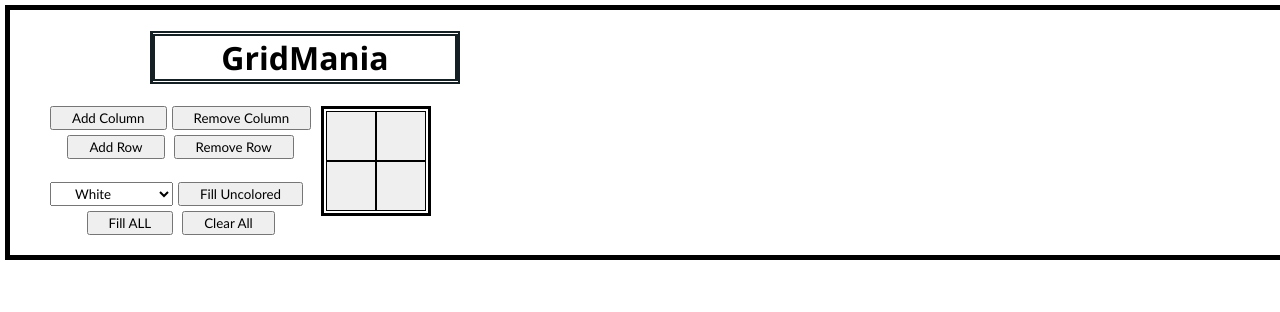
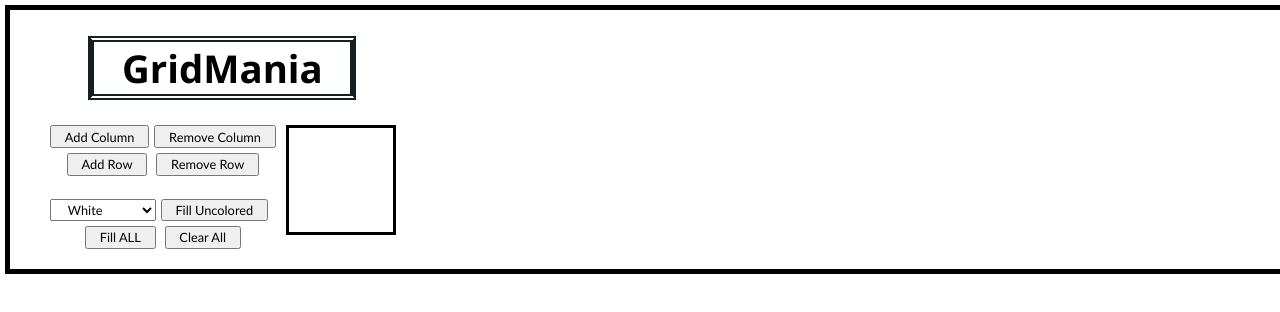
Before and after one commit to Oleksii-Kravtsov/DOM-3, a plain HTML site: page index.html in a window 1280 px wide. Both pictures are taken after a click on the button "Fill Uncolored". Drawn offline with Linux system fonts and the light colour scheme.

Commit message:
added a lot of stuff. To be honest, I forgot about all the issuess and stuff. I really got into doing this. Sorry about that. Anyway, I got all the coloring buttons to work. I think the only thing left is the long press functionality.

```diff
--- a/index.html
+++ b/index.html
@@ -18,25 +18,25 @@
                 <button class="control" onclick="removeRow()">Remove Row</button><br>
                 <br>
                 <div class="flex">
-                    <select class="color-picker control" name="color" default="Pick Color">
-                        <option>White</option>
-                        <option>Black</option>
-                        <option>Red</option>
-                        <option>Green</option>
-                        <option>Blue</option>
-                        <option>Deep Pink</option>
+                    <select class="color-picker control" onchange="updateUserColor()" name="color">
+                        <option value="white">White</option>
+                        <option value="black">Black</option>
+                        <option value="red">Red</option>
+                        <option value="green">Green</option>
+                        <option value="blue">Blue</option>
+                        <option value="deeppink">Deep Pink</option>
                     </select>
-                    <button class="control">Fill Uncolored</button><br>
+                    <button class="control" onclick="fillUncolored()">Fill Uncolored</button><br>
                 </div>
-                <button class="control">Fill ALL</button>
-                <button class="control">Clear All</button><br>
+                <button class="control" onclick="fillAll()">Fill ALL</button>
+                <button class="control" onclick="clearAll()">Clear All</button><br>
             </div>
             <div>
                 <div class="grid">
-                    <button class="cell"></button>
-                    <button class="cell"></button>
-                    <button class="cell"></button>
-                    <button class="cell"></button>
+                    <button class="cell nocolor" id="b1" onclick="changeColor(this.id);"></button>
+                    <button class="cell nocolor" id="b2" onclick="changeColor(this.id);"></button>
+                    <button class="cell nocolor" id="b3" onclick="changeColor(this.id);"></button>
+                    <button class="cell nocolor" id="b4" onclick="changeColor(this.id);"></button>
                 </div>
             </div>
         </main>
--- a/js/index.js
+++ b/js/index.js
@@ -1,10 +1,70 @@
+
 function print(text=""){console.log(text)}
+
+//grid stuff
 let grid = document.querySelector(".grid")
 let columnCount = 2
 let rowCount = 2
 setColumns()
 
+//coloring stuff
+let colorPicker = document.querySelector(".color-picker")
+let userColor = colorPicker.value
+let buttonId = 4
 
+//Color Manipulation//
+
+//set the color of one cell
+function changeColor(id){
+    let cell = document.querySelector(`#${id}`)
+    setColor(cell, userColor)
+}
+
+//fill all
+function fillAll(){
+    let cells = document.querySelectorAll(".cell")
+    setColors(cells, userColor)
+}
+
+//fill uncolored
+function fillUncolored(){
+    let unColored = document.querySelectorAll(".nocolor")
+    setColors(unColored, userColor)
+}
+
+//clear the cells back to white
+function clearAll(){
+    cells = document.querySelectorAll(".cell")
+    setColors(cells, "")
+}
+
+//update the userColor string
+function updateUserColor(){
+    userColor = colorPicker.value
+}
+
+//change the color of the individual cell
+function setColor(cell, color){
+    cell.style.backgroundColor = color
+    if(color == ""){
+        cell.classList.add("nocolor")
+    }else{
+        cell.classList.remove("nocolor")
+    }
+}
+
+//change the colors of an array of cells
+function setColors(cells, color){
+    for(let cell of cells){
+        setColor(cell, color)
+    }
+}
+
+// End //
+
+//Grid Manipulation//
+
+//user adds 1 row
 function addRow(){
     rowCount++
     setColumns()
@@ -57,19 +117,33 @@ function changeCells(mode, amount){
             removeLastCell()
         }
     }
+    //if no children remain, reset the counts
     if(grid.childElementCount == 0){
         rowCount = 0
         columnCount = 0
     }
 }
 
+//add a single cell to the end of the grid's child list
 function addLastCell(){
     let newCell = document.createElement("button")
     newCell.classList.add("cell")
+    newCell.classList.add("nocolor")
+
+    buttonId++
+    newCell.id = "b" + buttonId
+
+    loadedFunction = changeColor.bind(this, newCell.id)
+    newCell.onclick = loadedFunction
+
     grid.appendChild(newCell)
 }
 
 function removeLastCell(){
     let children = grid.querySelectorAll(".cell")
-    grid.removeChild(children[children.length-1])
+    let child = children[children.length-1]
+    buttonId--
+    grid.removeChild(child)
 }
+
+// End //
--- a/styles/style.css
+++ b/styles/style.css
@@ -8,13 +8,14 @@ body {
 
 
 h1 {
-    margin-left: 100px;
-    width: 300px;
-    border: 5px solid rgb(20, 32, 36);
+    margin-left: 3vw;
+    width: 20vw;
+    border: .5vw solid rgb(20, 32, 36);
     border-top-style: double;
     border-bottom-style: double;
     text-align: center;
     font-family: 'Segoe UI', Tahoma, Geneva, Verdana, sans-serif;
+    font-size: 3vw;
 }
 
 main {
@@ -25,7 +26,8 @@ main {
 
 .cell {
     padding: 20px;
-    border: black 1px solid;
+    border-radius: 0px;
+    border-style:hidden;
 }
 
 .grid {
@@ -39,6 +41,8 @@ main {
     left: 0;
     resize: none;
 }
+
+
 .controls {
     padding-right: 5px;
     text-align: center;
@@ -50,10 +54,10 @@ main {
 
 .control {
     font-family: 'Trebuchet MS', 'Lucida Sans Unicode', 'Lucida Grande', 'Lucida Sans', Arial, sans-serif;
-    padding: 2px 20px;
+    padding: .1vw 1vw;
     margin-bottom: 5px;
     margin-right: 5px;
-    resize: none;
     width: max-content;
     display: inline-block;
+    font-size: 1vw;
 }
```
